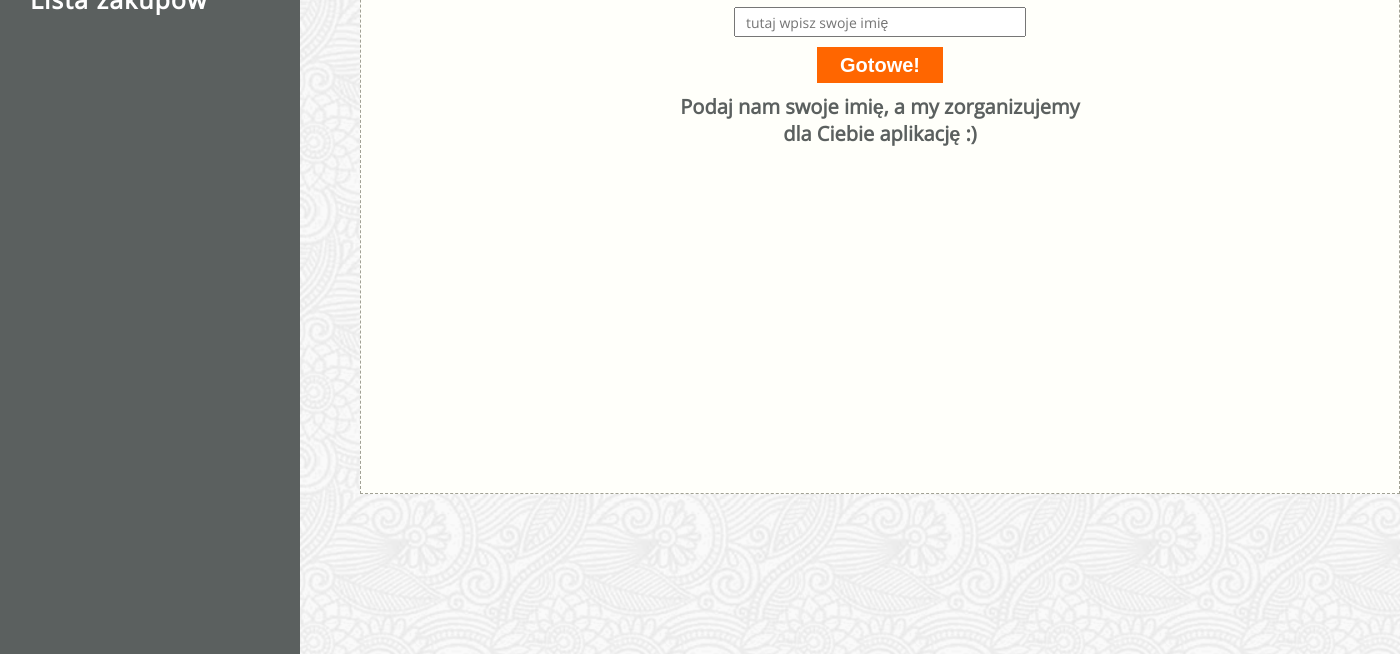
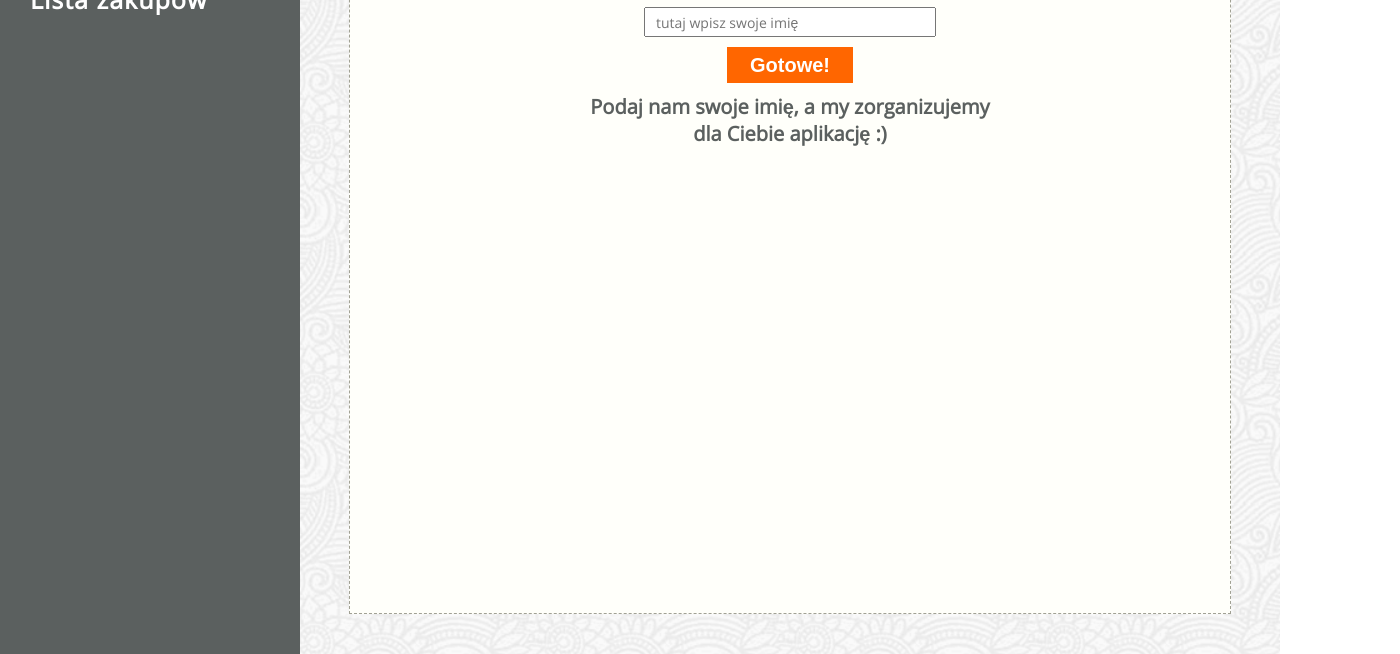
Before and after one commit to wywioltomasz/Zaplanuj-jedzonko, a website: page development/app.html in a window 1280 px wide. Shown: the part 346-1000 px from the top of the page, 1400 px wide, since content can reach past the window. Drawn offline with nearby package versions, Linux system fonts and the light colour scheme; files that its build step writes are made by us from their sources; files whose address does not match are found by name; a web font is replaced by a local one.

Commit message:
drobne zmiany w app

```diff
--- a/development/scss/partials/_firstentry.scss
+++ b/development/scss/partials/_firstentry.scss
@@ -1,13 +1,4 @@
 @import url('https://fonts.googleapis.com/css?family=Open+Sans:400,700&display=swap');
-
-.app_content {
-  width: 1040px;
-  height: 690px;
-  border: 1px dashed #a1a194;
-  margin-left: 100px;
-  margin-top: 50px;
-  background-color: #FFFFFA;
-}
 
 .first_entry {
   margin: 0 auto;
--- a/development/scss/partials/_mainpage.scss
+++ b/development/scss/partials/_mainpage.scss
@@ -103,10 +103,9 @@ section {
   height: 900px;
 }
 .app_content {
-  width: 1040px;
-  height: 690px;
+  margin: 50px auto;
+  width: 90%;
+  height: 90%;
   border: 1px dashed #a1a194;
-  margin-left: 60px;
-  margin-top: 50px;
   background-color: #FFFFFA;
 }
```
